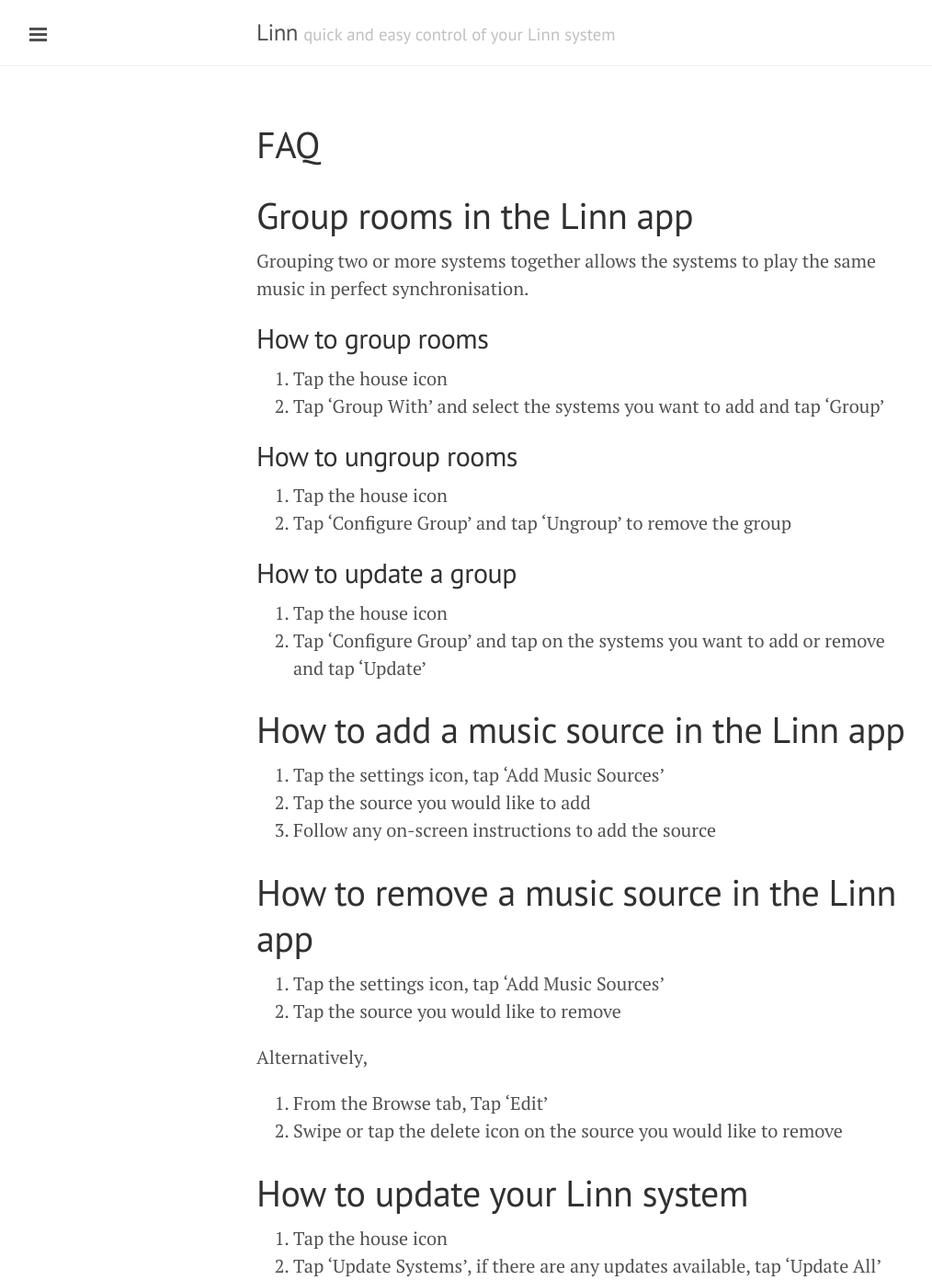
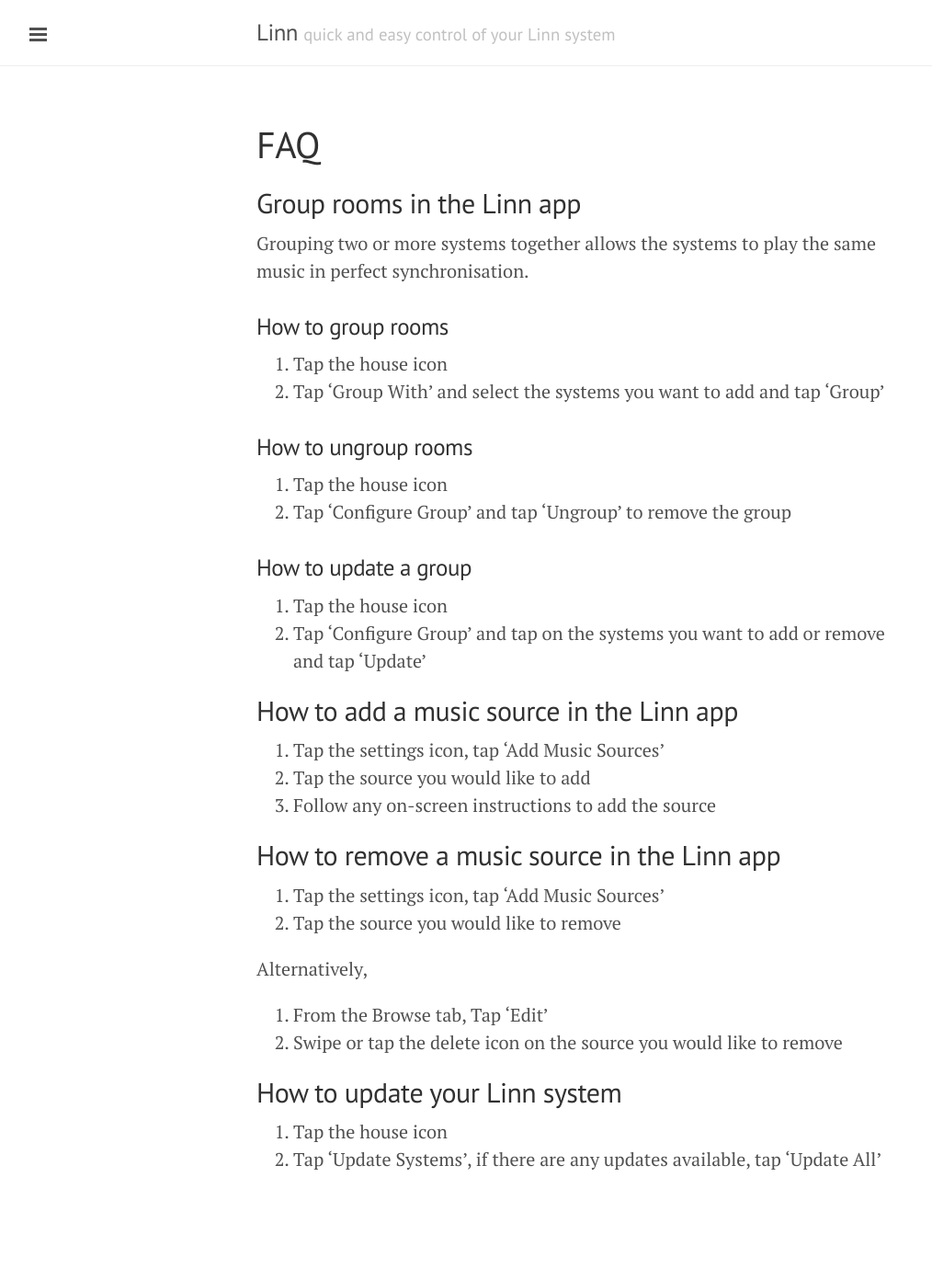
Before and after one commit to linn/linn.site, a Jekyll site: the page built from faq.md, in a window 1280 px wide. Shown: the whole page at 92% size, without its empty margins (1-1015 px from the left). Built offline with Jekyll 4.4.1, drawn with Linux system fonts in a browser that asks for light colours.

Commit message:
Changed header sizes

```diff
--- a/faq.md
+++ b/faq.md
@@ -3,32 +3,32 @@ layout: page
 title: FAQ
 ---
 
-# Group rooms in the Linn app
+## Group rooms in the Linn app
 
 Grouping two or more systems together allows the systems to play the same music in perfect synchronisation.
 
-## How to group rooms
+### How to group rooms
 
 1. Tap the house icon
 2. Tap 'Group With' and select the systems you want to add and tap 'Group'
 
-## How to ungroup rooms
+### How to ungroup rooms
 
 1. Tap the house icon
 2. Tap 'Configure Group' and tap 'Ungroup' to remove the group
 
-## How to update a group
+### How to update a group
 
 1. Tap the house icon
 2. Tap 'Configure Group' and tap on the systems you want to add or remove and tap 'Update'
 
-# How to add a music source in the Linn app
+## How to add a music source in the Linn app
 
 1. Tap the settings icon, tap 'Add Music Sources'
 2. Tap the source you would like to add
 3. Follow any on-screen instructions to add the source
 
-# How to remove a music source in the Linn app
+## How to remove a music source in the Linn app
 
 1. Tap the settings icon, tap 'Add Music Sources'
 2. Tap the source you would like to remove
@@ -38,7 +38,7 @@ Alternatively,
 1. From the Browse tab, Tap 'Edit'
 2. Swipe or tap the delete icon on the source you would like to remove
 
-# How to update your Linn system
+## How to update your Linn system
 
 1. Tap the house icon
 2. Tap 'Update Systems', if there are any updates available, tap 'Update All'
```
